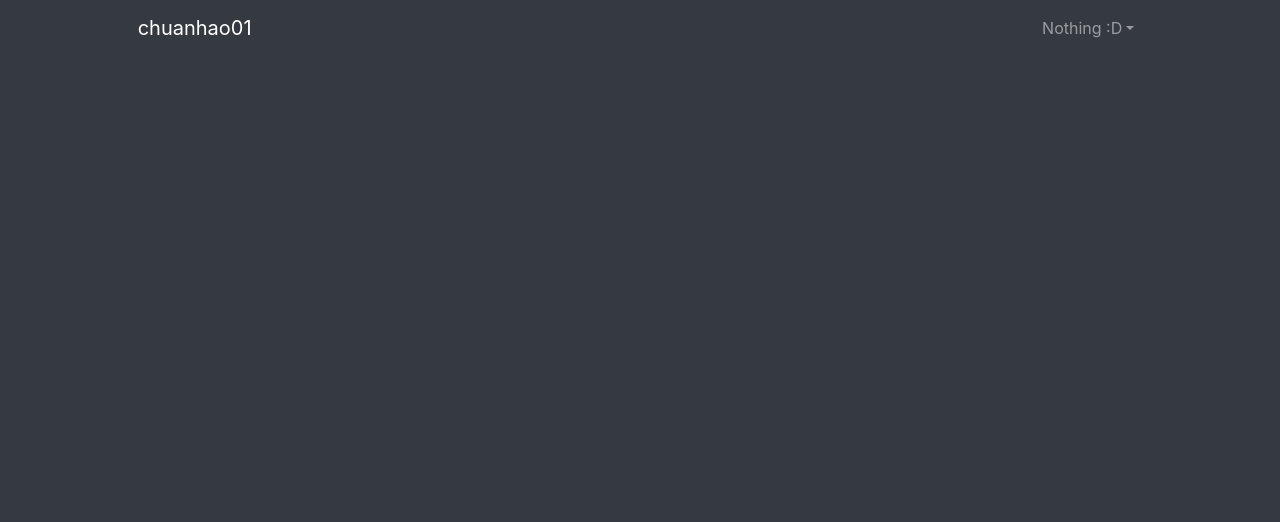
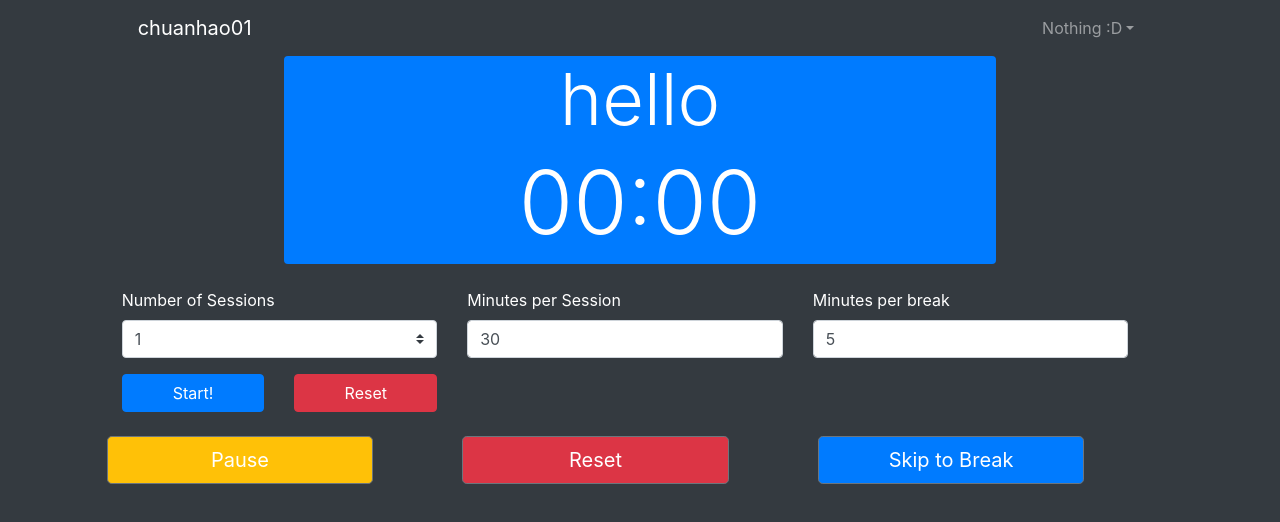
Before and after one commit to chuanhao01/Pomodoro-timer, a plain HTML site: page web_version/index.html in a window 1280 px wide. Drawn offline with Linux system fonts and the light colour scheme.

Commit message:
finished template of timer

```diff
--- a/web_version/index.html
+++ b/web_version/index.html
@@ -32,8 +32,75 @@
             <div class="col-lg-1 d-none d-sm-block"></div>
         </div>
     </header>
-    <main>
-
+    <main id="app" class="container-fluid">
+        <div class="row">
+            <div class="col-lg-1 d-none d-sm-block"></div>
+            <div class="col-lg-10 col-sm-12">
+                <div class="row mb-4">
+                    <div class="col-lg-2 d-none d-sm-block"></div>
+                    <div class="col-lg-8 col-sm-12 rounded bg-primary">
+                        <h2 class="d-block text-center display-3">{{clock_header}}</h2>
+                        <h1 class="d-block text-center display-2">{{clock_time}}</h1>
+                    </div>
+                    <div class="col-lg-2 d-none d-sm-block"></div>
+                </div>
+                <template>
+                    <b-form class="row w-100">
+                        <div class="col-lg-4 col-sm-12 mb-3">
+                            <label for="num_sessions">Number of Sessions</label>
+                            <b-form-select
+                            :options='set_up_timer.sessions_list'
+                            v-model = 'user_num_sessions'
+                            ></b-form-selected>
+                        </div>
+                        <div class="col-lg-4 col-sm-12 mb-3">
+                            <label for="session_min">Minutes per Session</label>
+                            <b-form-input
+                            type = 'number'
+                            min = '0'
+                            max = '360'
+                            placeholder = 'How long do you want your studying session to be?'
+                            v-model= 'user_session_time'
+                            list = 'session_time'
+                            id = 'session_min'
+                            ></b-form-input>
+                            <b-form-datalist id="session_time" :options = 'set_up_timer.session_time_list'></b-form-datalist>
+                        </div>
+                        <div class="col-lg-4 col-sm-12 mb-3">
+                            <label for="break_min">Minutes per break</label>
+                            <b-form-input
+                            type = 'number'
+                            min = '0'
+                            max = '360'
+                            placeholder = 'How long do you want your break to be?'
+                            v-model = 'user_break_time'
+                            list = 'break_time'
+                            id = 'break_min'
+                            >
+                            </b-form-input>
+                            <b-form-datalist id="break_time" :options = 'set_up_timer.break_time_list'></b-form-datalist>
+                        </div>
+                        <div class="col-lg-2 col-sm-6">
+                            <b-button type='submit' variant='primary' size='md' class="w-100">Start!</b-button>
+                        </div>
+                        <div class="col-lg-2 col-sm-6">
+                            <b-button type='reset' variant='danger' size='md' class="w-100">Reset</b-button>
+                        </div>
+                    </b-form>
+                </template>
+                <template>
+                    <div class="row mt-3">
+                        <b-button class="col-lg-3 col-sm-12 w-100 bg-warning mt-2" size='lg'>{{control_timer.toggle_pause ? 'Pause' : 'Resume'}}</b-button>
+                        <div class="col-lg-1 d-none d-sm-block"></div>
+                        <b-button class="col-lg-3 col-sm-12 w-100 bg-danger mt-2" size='lg'>Reset</b-button>
+                        <div class="col-lg-1 d-none d-sm-block"></div>
+                        <b-button class="col-lg-3 col-sm-12 w-100 bg-primary mt-2" size='lg'>{{control_timer.toggle_break ? 'Skip to Break' : 'Skip to next Session'}}</b-button>
+                        <div class="col-lg-1 d-none d-sm-block"></div>
+                    </div>
+                </template>
+            </div>
+            <div class="col-lg-1 d-none d-sm-block"></div>
+        </div>
     </main>
     <script>
         let header = new Vue({
@@ -45,7 +112,22 @@
         let app = new Vue({
             el: '#app',
             data: {
-
+                clock_header: 'hello',
+                clock_time: '00:00',
+                user_num_sessions:  1,
+                user_session_time: 30,
+                user_break_time: 5,
+                set_up_timer: {
+                    to_show: true,
+                    sessions_list: [1,2,3,4,5,6,7,8],
+                    session_time_list: [15, 20, 30, 45, 60, 120],
+                    break_time_list: [5, 10, 15, 30, 45, 60],
+                },
+                control_timer: {
+                    to_show: false,
+                    toggle_pause: true,
+                    toggle_break: true,
+                }
             },
         });
     </script>
```
